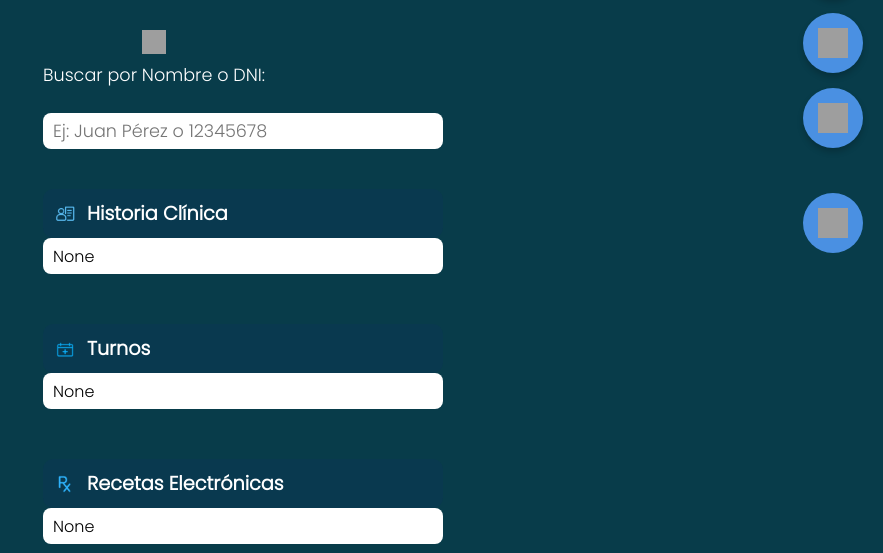
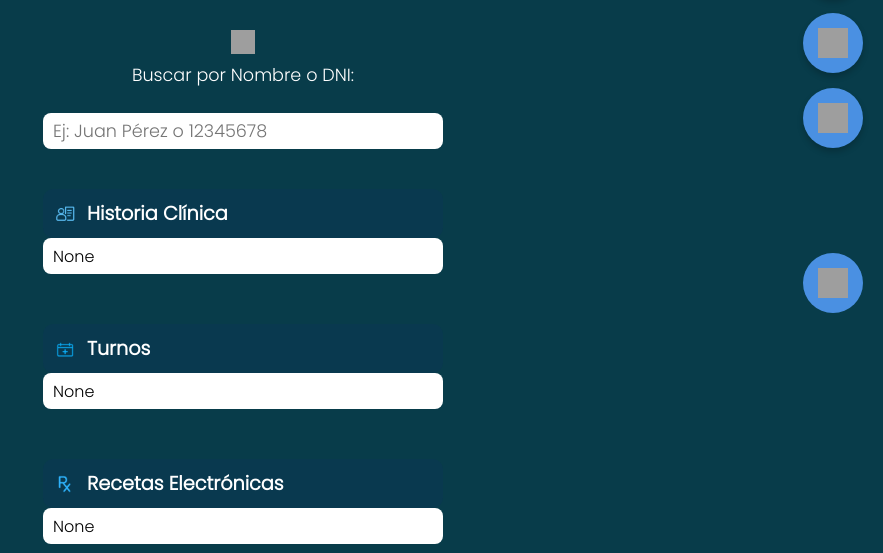
Before and after one commit to medsysbot/medisys-app-frontend, a FastAPI app: page /busqueda in a window 1280 px wide. Shown: the part 272-825 px from the top of the page, without its empty margins (397-1280 px from the left). Run offline with FastAPI, Linux system fonts and the light colour scheme; grey boxes are pictures that could not be loaded.

Commit message:
Update busqueda.html

```diff
--- a/templates/busqueda.html
+++ b/templates/busqueda.html
@@ -39,7 +39,6 @@
       gap: 20px;
       margin: 20px auto;
       max-width: 400px;
-      align-items: flex-start;
     }
 
     .formulario label {
@@ -99,7 +98,7 @@
     .boton-buscar-flotante {
       position: fixed;
       right: 20px;
-      bottom: 275px;
+      bottom: 215px;
       background-color: #4A90E2;
       border: none;
       border-radius: 50%;
```
